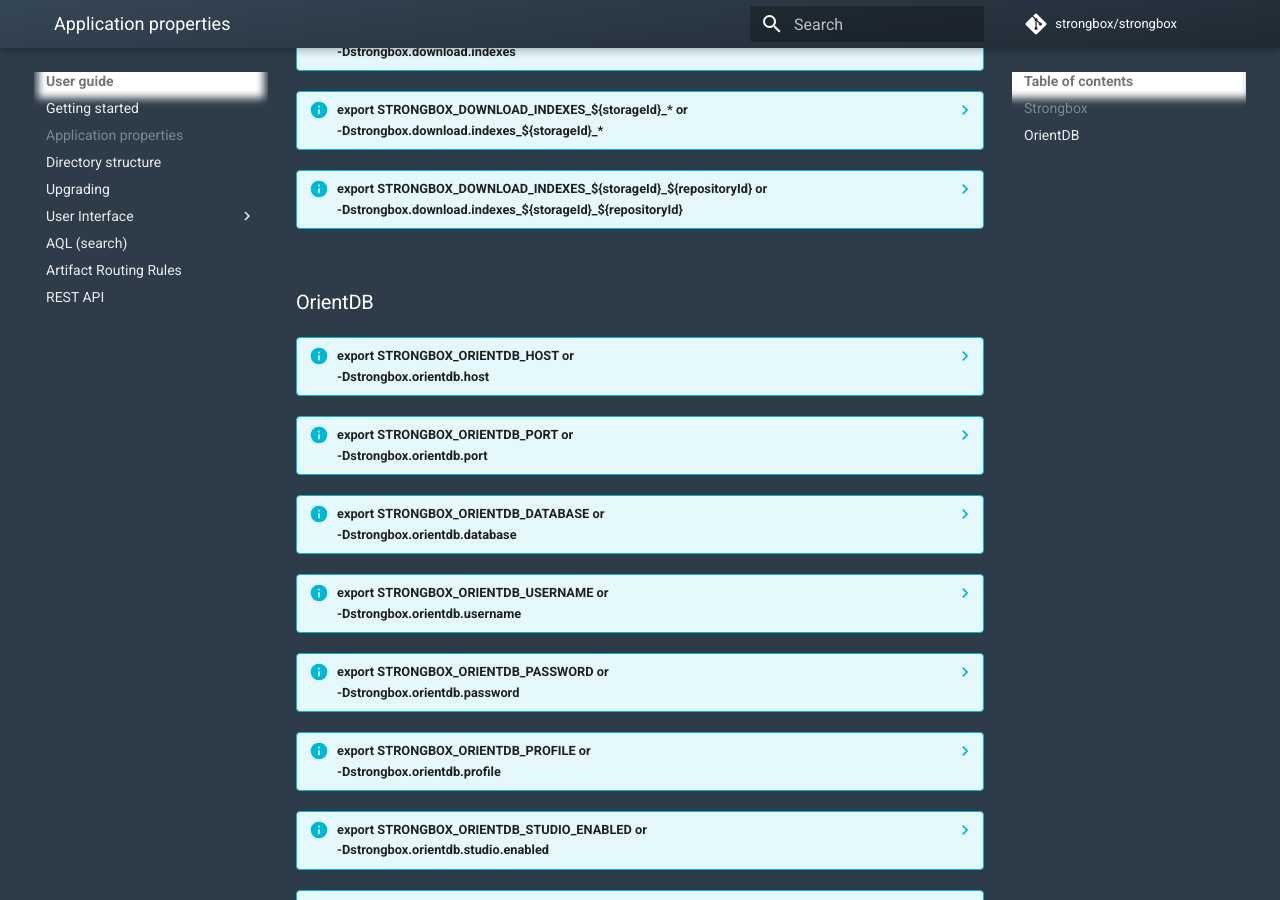
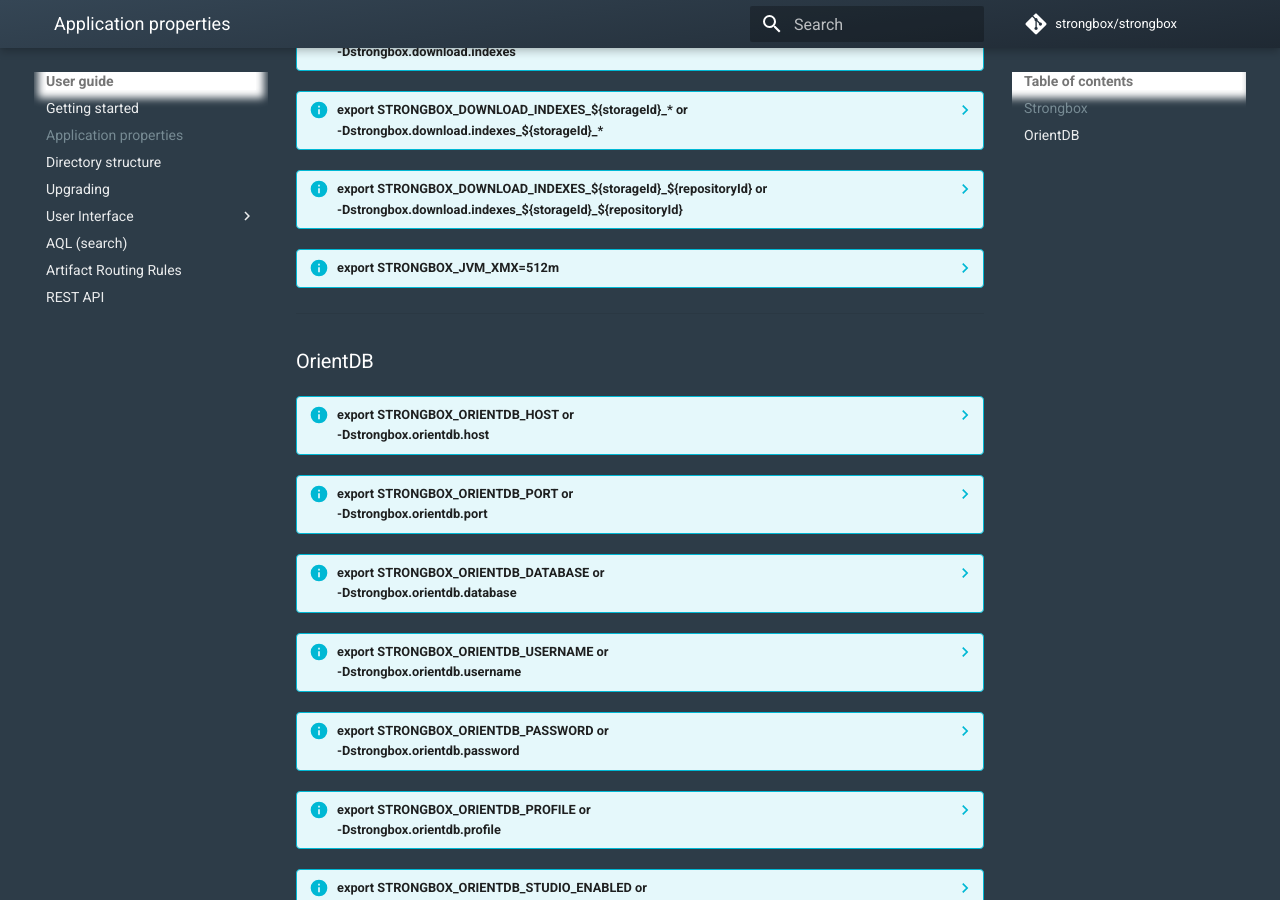
Before and after one commit to strongbox/strongbox-docs, an MkDocs documentation site: the page built from docs/user-guide/application-properties.md, in a window 1280 px wide and 900 px high, scrolled down 664 px. Built offline with MkDocs 1.6.1 and Material for MkDocs 9.7.7, drawn with Linux system fonts in a browser that asks for light colours; comment, search, counter and statistics services are not loaded.

Commit message:
Updating application-properties.md

```diff
--- a/docs/user-guide/application-properties.md
+++ b/docs/user-guide/application-properties.md
@@ -85,6 +85,11 @@
     | Type   | Default Value |
     |:------:|:-------------:|
     | boolean | true         |
+
+
+??? info "export STRONGBOX_JVM_XMX=512m"
+
+    Specify the maximum size of the memory allocation pool.
 
 ---
 
```
